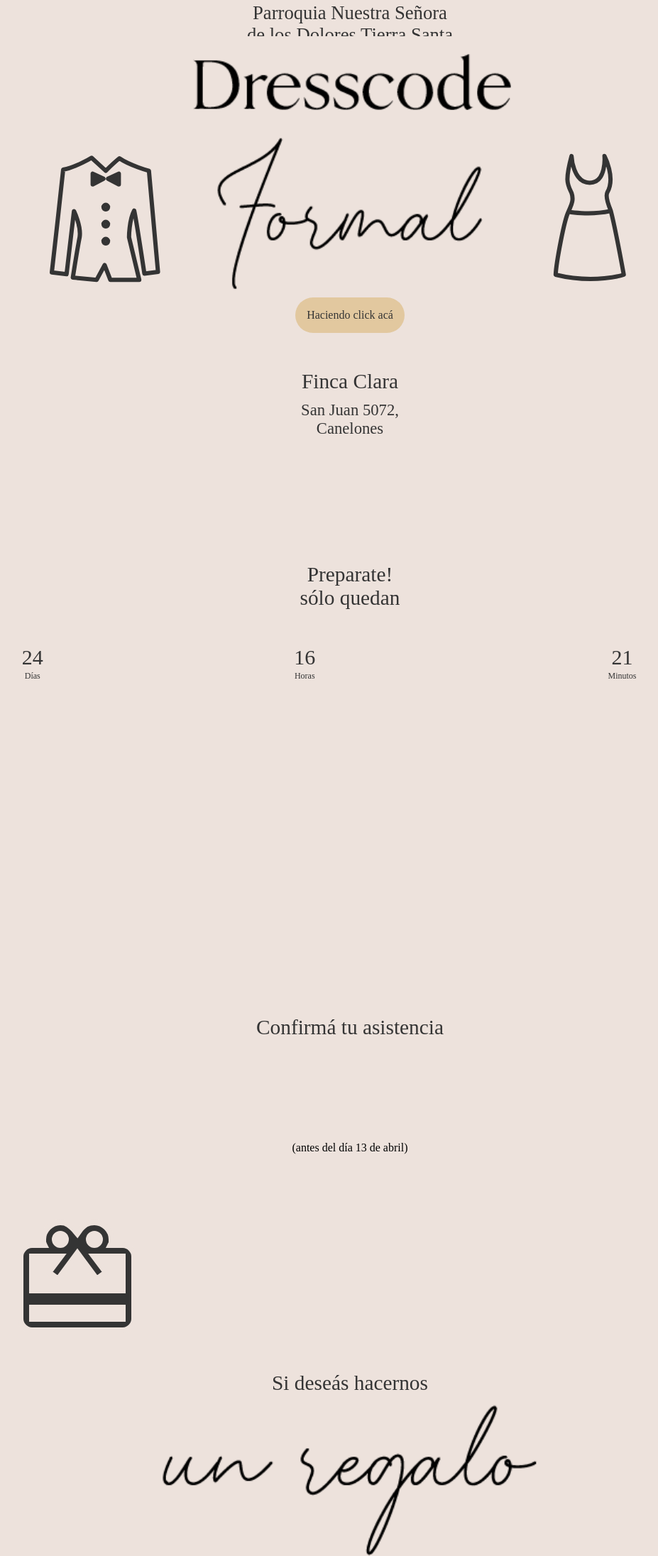
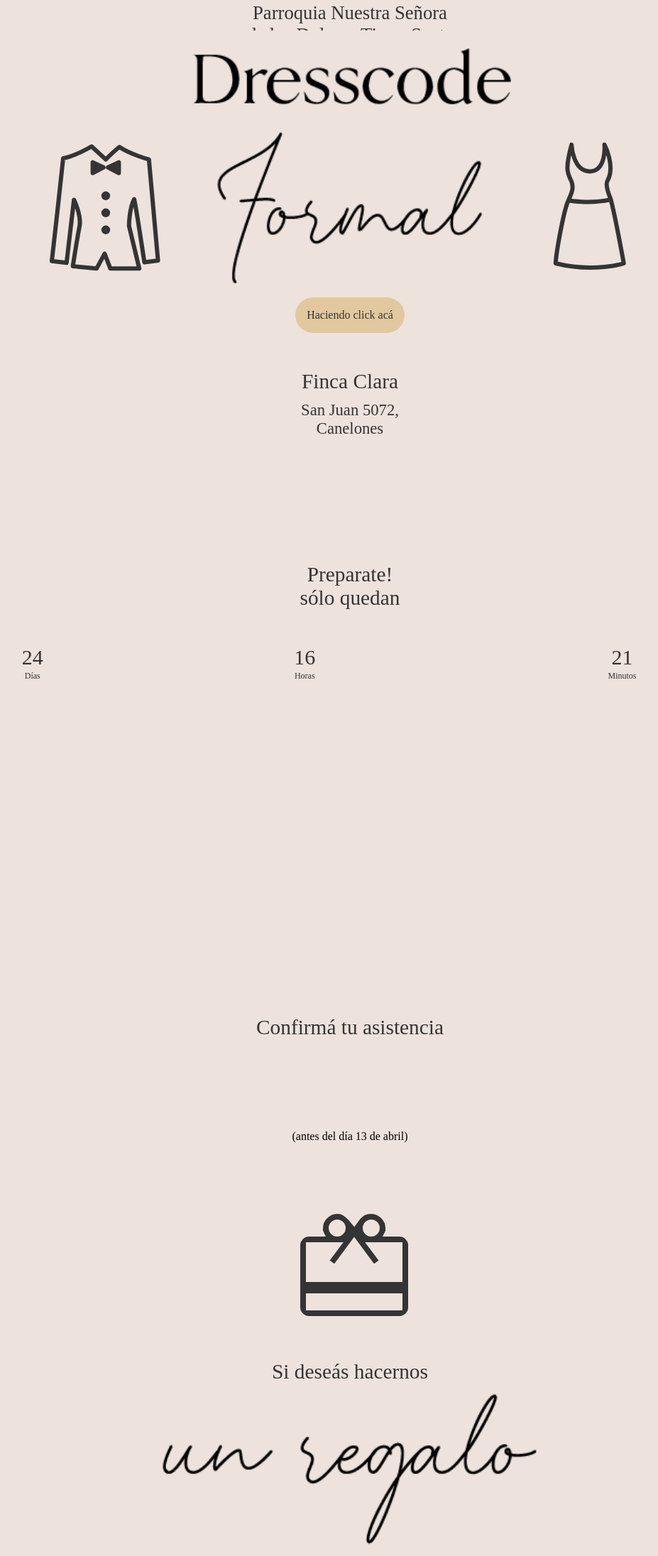
Before and after one commit to casamiento-invitacion/valeyjoaco, a plain HTML site: page index.html in a window 1280 px wide. Shown: the part 2797-4989 px from the top of the page at 71% size, without its empty margins (147-1074 px from the left). Drawn offline with Linux system fonts and the light colour scheme; a web font is replaced by a local one.

Commit message:
Add files via upload

```diff
--- a/estilos.css
+++ b/estilos.css
@@ -165,14 +165,14 @@ table {
 }
 #dresscode img {
     position: absolute;
-    margin-top: 8vh;
+    margin-top: 7vh;
 }
 #vestido {
-    top: 184em;
+    top: 183.5em;
     right: 155pt;
 }
 #traje {
-    top: 184em;
+    top: 183.5em;
     left: 30pt;
 }
 #formal {
@@ -191,7 +191,7 @@ table {
     position: relative;
 }
 #asistencia p {
-    margin-top: 9em;
+    margin-top: 8em;
     text-align: center;
 }
 #asistencia a {
@@ -216,6 +216,9 @@ table {
 }
 #present {
     margin-top: 5em;
+    justify-content: center;
+    text-align: center;
+    margin-left: 43%;
 }
 #unregalo {
     width: 100%;
--- a/index.html
+++ b/index.html
@@ -161,9 +161,11 @@
         <p>(antes del día 13 de abril)</p>
     </section>
     <section id="regalo">
+     <div id="atencion">
         <img id="present" class="iconos" src="img/redeem_FILL0_wght400_GRAD0_opsz24.svg" alt="regalo">
         <h1> Si deseás hacernos </h1>
         <img id="unregalo" src="img/regalo.png" alt="un regalo">
+    </div>
         <p> Caja de ahorros </p>
         <h1>ITAÚ 3702142 uyu</h1>
         <h1 id="ultima">ITAÚ  3702134 usd</h1>
```
